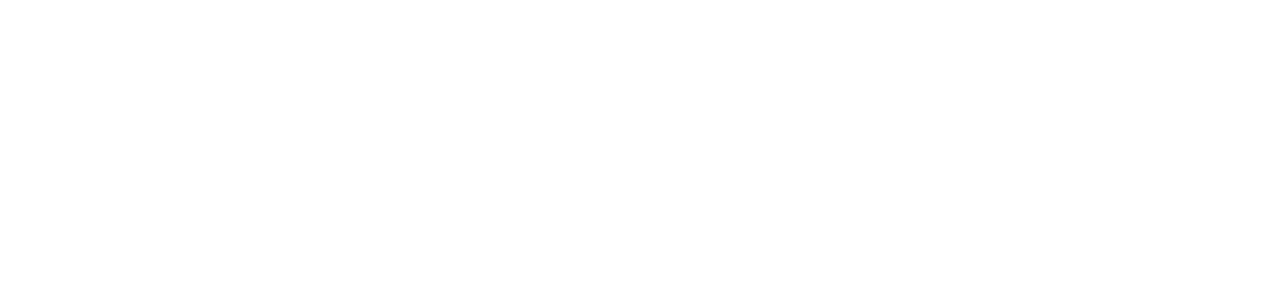
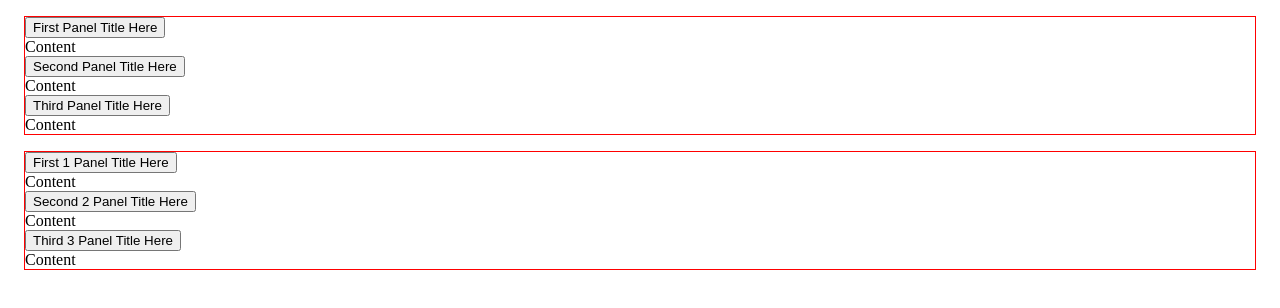
Before and after one commit to timwright12/barebones-accordion, a website: page demo/index.html in a window 1280 px wide. Drawn offline with Linux system fonts and the light colour scheme; files that its build step writes are made by us from their sources.

Commit message:
updated accordion scaffold

```diff
--- a/demo/index.html
+++ b/demo/index.html
@@ -3,17 +3,30 @@
 	<head>
 		<meta charset="utf-8">
 		<title>Accordion Demo</title>
+		<style>.bb-accordion {
+			border: 1px solid red;
+			margin: 1em;
+			}</style>
 		<link rel="stylesheet" href="../dist/index.css" />
 	</head>
 	<body>
-		<div class="bb-accordion" id="accordion">
+		<div class="bb-accordion">
+			<div class="new-accordion__panel" aria-label="First Panel Title Here">Content</div>
+			<div class="new-accordion__panel" aria-label="Second Panel Title Here">Content</div>
+			<div class="new-accordion__panel" aria-label="Third Panel Title Here">Content</div>
+		</div>
 
+		<div class="bb-accordion">
+			<div class="new-accordion__panel" aria-label="First 1 Panel Title Here">Content</div>
+			<div class="new-accordion__panel" aria-label="Second 2 Panel Title Here">Content</div>
+			<div class="new-accordion__panel" aria-label="Third 3 Panel Title Here">Content</div>
 		</div>
 
 		<script src="../dist/index.min.js"></script>
 		<script>
 			accordion({
-				'el' : document.getElementById( 'accordion' ),
+				'selector' : '.bb-accordion',
+				'prefix': 'new-'
 			});
 		</script>
 	</body>
--- a/package.json
+++ b/package.json
@@ -51,5 +51,8 @@
     "> 1%",
     "maintained node versions",
     "IE 11"
-  ]
+  ],
+  "dependencies": {
+    "@barebones/keycodes": "^1.0.1"
+  }
 }
--- a/src/index.js
+++ b/src/index.js
@@ -26,18 +26,70 @@
 	 */
 	const accordion = function ( options ) {
 
-		var defaults = {
-			'el' : null,
+		let defaults = {
+			'selector' : null,
+			'prefix' : 'bb-',
 		};
+		let classNamePanel = options.prefix + 'accordion__panel';
+		let classNameGroup = options.prefix + 'accordion__group';
+		let classNameTrigger = options.prefix + 'accordion__trigger';
+
+		console.log( classNameTrigger, classNameGroup );
 
 		// Map all default settings to user defined options
-		for ( var i = 0; i < defaults.length; i = i + 1 ) {
+		for ( let i = 0; i < defaults.length; i = i + 1 ) {
 			if ( 'undefined' === typeof options[i] ) {
 				options[i] = defaults[i];
 			}
 		} // for
 
-		console.log( options );
+		const instance = document.querySelectorAll( options.selector );
+		const instanceCount = instance.length;
+		let panel, label, panels, panelsCount, i, j, trigger, group;
+
+		if( !instanceCount ) {
+			return;
+		}
+
+		// Loop through each accordion instance for UI scoping
+		for ( i = 0; i < instanceCount; i = i + 1 ) {
+			panels = instance[i].querySelectorAll( '.' + classNamePanel );
+			panelsCount = panels.length;
+
+			if( !panelsCount ) {
+				return;
+			}
+
+			// Loop through all accordion panels in this instance
+			for ( j = 0; j < panelsCount; j = j + 1 ) {
+				panel = panels[j];
+				label = panel.getAttribute( 'aria-label' );
+
+				// Set up the panel
+				panel.setAttribute( 'aria-describedby', 'trigger-' + i + j );
+				panel.setAttribute( 'aria-hidden', 'true' );
+				panel.setAttribute( 'id', 'panel-' + i + j );
+
+				// Create the trigger container
+				group = document.createElement( 'div' );
+				group.setAttribute( 'class', classNameGroup );
+
+				// Create the trigger
+				trigger = document.createElement( 'button' );
+				trigger.setAttribute( 'aria-expanded', 'false' );
+				trigger.setAttribute( 'class', classNameTrigger );
+				trigger.setAttribute( 'aria-controls', 'panel-' + i + j );
+				trigger.setAttribute( 'id', 'trigger-' + i + j );
+				trigger.setAttribute( 'type', 'button' );
+				trigger.textContent = label;
+
+				group.appendChild( trigger );
+				panel.parentNode.insertBefore( group, panel );
+
+				console.log( label );
+			}
+		}
+
 	};
 
 	// Export if supported. This is in place so the /dist naturally generates a supported version
```
Also changed, not shown: 1 other file.
